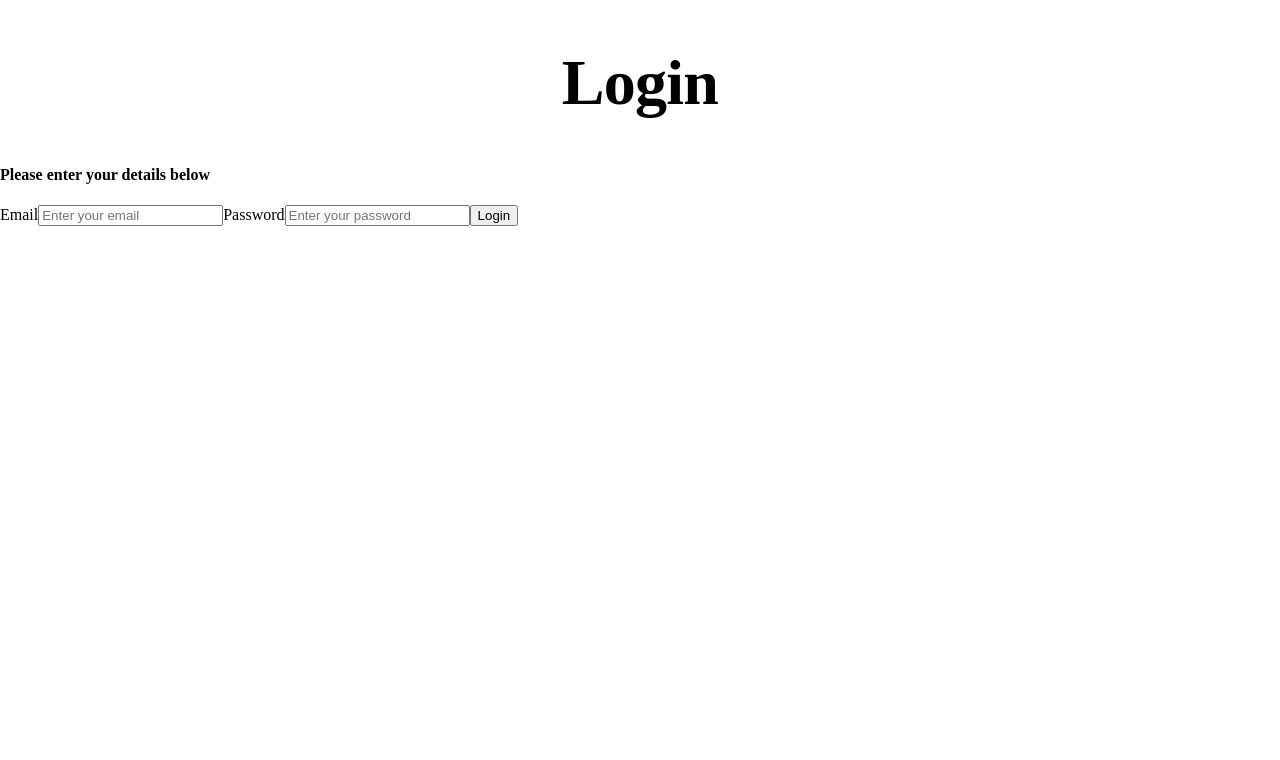
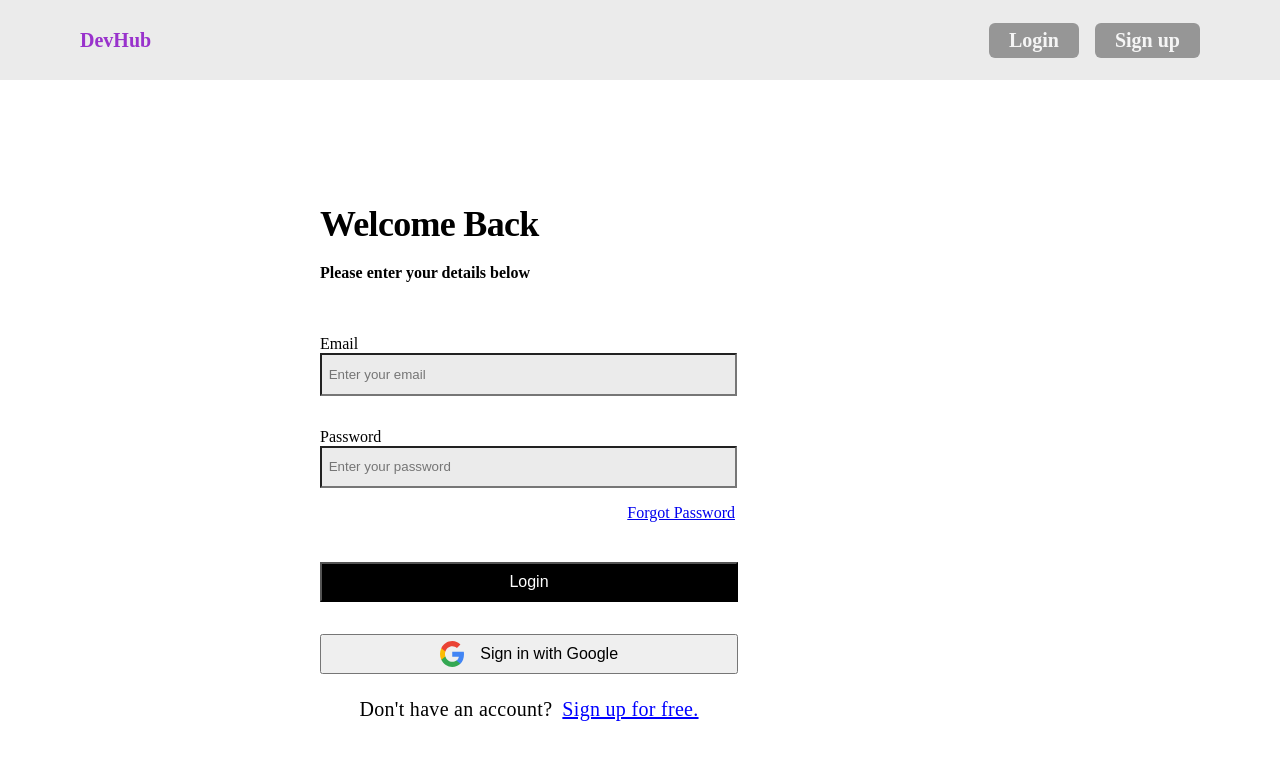
Before and after one commit to ACavalletto/devhub-frontend, a React (Create React App) app: page /login in a window 1280 px wide. Shown: the top 760 px of the page. Built offline with nearby package versions, Linux system fonts and the light colour scheme.

Commit message:
Styled login page

```diff
--- a/src/App.js
+++ b/src/App.js
@@ -7,6 +7,7 @@ import Login from './pages/Login'
 import Signup from './pages/Signup'
 import Snippets from './pages/Snippets'
 import Todo from './pages/Todo'
+import ForgotPW from './pages/ForgotPW'
 function App() {
   return (
     <>
@@ -39,6 +40,10 @@ function App() {
         path='/todo'>
           <Todo/>
         </Route>
+        <Route
+        path='/forgot'>
+          <ForgotPW />
+        </Route>
 
     </>
   );
--- a/src/components/forms/LoginForm.js
+++ b/src/components/forms/LoginForm.js
@@ -1,5 +1,6 @@
 import { Formik, useField, Form } from 'formik';
 import * as Yup from 'yup'
+import { Link } from 'react-router-dom'
 
 const MyTextInput = ({ label, ...props }) => {
     const [field, meta] = useField(props);
@@ -16,8 +17,8 @@ const MyTextInput = ({ label, ...props }) => {
 
 const LoginFormik = () => {
     return (
-        <>
-            <h1>Login</h1>
+        <div className='form-container'>
+            <h1 className='login-h1'>Welcome Back</h1>
             <h4>Please enter your details below</h4>
             <Formik
                 initialValues={{
@@ -40,7 +41,7 @@ const LoginFormik = () => {
                 }}
             >
 
-            <Form>
+            <Form className='login-form'>
                 <MyTextInput
                     label='Email'
                     name='email'
@@ -52,11 +53,16 @@ const LoginFormik = () => {
                     name='password'
                     type='password'
                     placeholder='Enter your password'
-                />
+                    />
+                    <div className='forgot-password'>
+                        <Link to='/forgot'>
+                            Forgot Password
+                        </Link>
+                    </div>
                 <button type='submit'>Login</button> {/* onClick(firebaseSignUp)*/}
             </Form>
         </Formik>
-        </>
+        </div>
     )
 }
 
--- a/src/pages/ForgotPW.js
+++ b/src/pages/ForgotPW.js
@@ -1,3 +1,10 @@
 // Should link to path
 // Add new route to app.js
 // make a form to retrieve this password using Firebase
+const ForgotPW = () => {
+  return (
+    <div>ForgotPW</div>
+  )
+}
+
+export default ForgotPW
--- a/src/pages/Login.js
+++ b/src/pages/Login.js
@@ -1,10 +1,26 @@
 import NavBar from '../components/NavBar'
 import LoginForm from '../components/Forms/LoginForm'
+import '../style/login.css'
+import logo from '../assets/google.svg'
+import { Link } from 'react-router-dom'
+
 const Login = (props) => {
   return (
-    <div><LoginForm/>
-
-</div>
+    <>
+      <NavBar />
+      <LoginForm />
+      <button className='google-btn'>
+        <img src={logo} alt='Google Logo' />
+        Sign in with Google
+      </button> {/* onclick(signInGoogle Firebase) */}
+      <div className='signup-link'>
+        <p>Don't have an account?
+          <Link to='/signup'>
+           Sign up for free.
+          </Link>
+        </p>
+      </div>
+    </>
 // login onclick inside forms
   )
 }
--- a/src/style/login.css
+++ b/src/style/login.css
@@ -0,0 +1,79 @@
+.form-container{
+    display:flex;
+    flex-direction: column;
+    margin: 5em 25% 0 25%;
+}
+.login-h1{
+    text-align:left;
+    font-size: 36px;
+    font-weight: 700;
+    margin-bottom: 0;
+}
+h4{
+    margin-top: 0;
+}
+.login-form{
+    display:flex;
+    flex-direction: column;
+}
+.login-form input{
+    background-color: #EBEBEB;
+    height: 25px;
+    width: 400px;
+    padding: .5em;
+}
+.login-form label{
+    margin-top: 2em;
+}
+.error{
+    color: red;
+    margin-top: .25em;
+    margin-left: .5em;
+}
+.forgot-password{
+    text-align:right;
+    width: 415px;
+    margin-top: 1em;
+}
+.login-form [type='submit']{
+    margin-top: 2.5em;
+    height: 40px;
+    width: 418px;
+    font-size: 16px;
+    background: black;
+    color: white;
+    cursor:pointer;
+}
+.login-form [type='submit']:hover{
+    background: darkorchid;
+}
+.google-btn{
+    display: flex;
+    justify-content: center;
+    gap: 1em;
+    align-items:center;
+    margin: 0 25%;
+    width: 418px;
+    height:40px;
+    margin-top: 2em;
+    cursor: pointer;
+    font-size: 16px;
+
+}
+.google-btn img{
+    height: 26px;
+}
+.signup-link{
+    width: 418px;
+    margin: 0 25%;
+    text-align:center;
+}
+.signup-link p{
+    font-size: 20px;
+}
+.signup-link a{
+    font-size: 20px;
+    margin-left: .5em;
+    color: blue;
+
+}
--- a/src/style/signup.css
+++ b/src/style/signup.css
@@ -17,6 +17,7 @@ h4{
     flex-direction: column;
 }
 .signup-form input{
+    background-color: #EBEBEB;
     height: 25px;
     width: 400px;
     padding: .5em;
```
